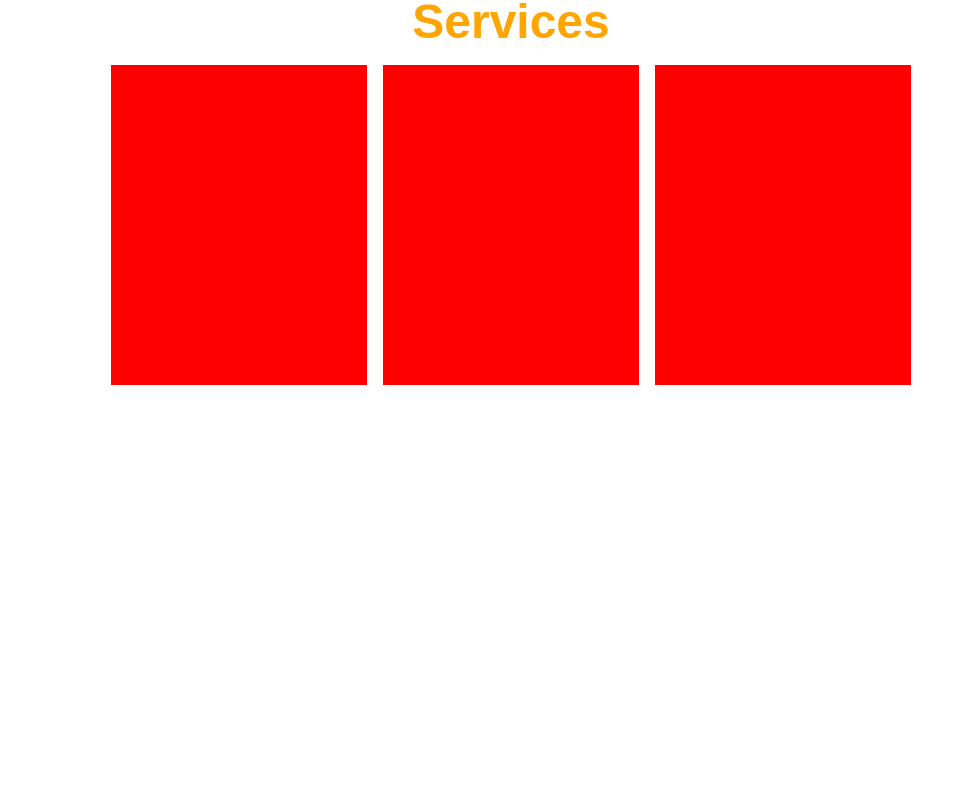
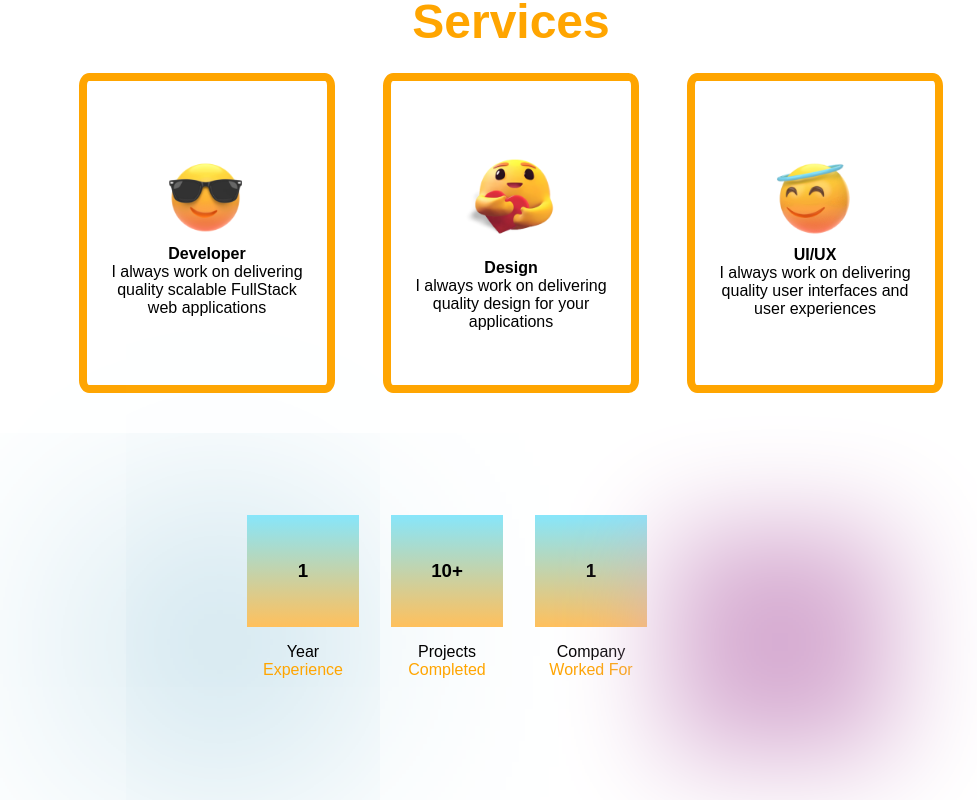
Before and after one commit to Manasseh-Kinyua/nasseh-kinyua, an Angular app: page / in a window 1280 px wide. Shown: the part 1600-2400 px from the top of the page, without its empty margins (129-1106 px from the left). Before the commit the page ends 2339 px from the top, so only its background shows below. Built offline with nearby package versions, Linux system fonts and the light colour scheme.

Commit message:
finish the experience section

```diff
--- a/src/app/app.component.html
+++ b/src/app/app.component.html
@@ -153,14 +153,92 @@
 
     <div class="services-holder">
       <div class="service-1 service-card">
+        <div class="service-card-img">
+          <img src="../assets/images/glasses.png" alt="">
+        </div>
 
+        <div class="service-card-header">
+          <h4>Developer</h4>
+        </div>
+        <div class="service-card-info">
+          <p>I always work on delivering quality scalable FullStack web applications</p>
+        </div>
       </div>
+
       <div class="service-1 service-card">
+        <div class="service-card-img">
+          <img src="../assets/images/heartemoji.png" alt="">
+        </div>
 
+        <div class="service-card-header">
+          <h4>Design</h4>
+        </div>
+        <div class="service-card-info">
+          <p>I always work on delivering quality design for your applications</p>
+        </div>
       </div>
+
       <div class="service-1 service-card">
+        <div class="service-card-img">
+          <img src="../assets/images/humble.png" alt="">
+        </div>
 
+        <div class="service-card-header">
+          <h4>UI/UX</h4>
+        </div>
+        <div class="service-card-info">
+          <p>I always work on delivering quality user interfaces and user experiences</p>
+        </div>
       </div>
     </div>
   </div>
 </div>
+
+<div class="experience">
+  <div class="experience-holder">
+    <div class="blur">
+
+    </div>
+    <div class="experience-circle">
+      <div class="circle">
+        <h3>1</h3>
+      </div>
+      <div class="exp-text">
+        <p>Year</p>
+        <p style="color: orange;">Experience</p>
+      </div>
+    </div>
+    <div class="experience-circle">
+      <div class="circle">
+        <h3>10+</h3>
+      </div>
+      <div class="exp-text">
+        <p>Projects</p>
+        <p style="color: orange;">Completed</p>
+      </div>
+    </div>
+    <div class="experience-circle">
+      <div class="circle">
+        <h3>1</h3>
+      </div>
+      <div class="exp-text">
+        <p>Company</p>
+        <p style="color: orange;">Worked For</p>
+      </div>
+    </div>
+    <div class="blur-2">
+
+    </div>
+  </div>
+</div>
+
+<div class="footer">
+  <div class="footer-wrapper">
+    <div class="footer-text">
+      <p>nassehkinyua@gmail.com</p>
+    </div>
+    <div class="footer-icons">
+
+    </div>
+  </div>
+</div>
--- a/src/app/app.component.scss
+++ b/src/app/app.component.scss
@@ -528,7 +528,7 @@
 
 .services {
     width: 100%;
-    height: 100vh;
+    height: 70vh;
     background: var(--mainBg);
 
     .services-wrapper {
@@ -555,18 +555,126 @@
 
         .services-holder {
             display: flex;
+            flex-wrap: wrap;
             align-items: center;
             justify-content: center;
-            column-gap: 1rem;
+            column-gap: 2rem;
             margin-top: 1rem;
+
+            .service-1 {
+                display: flex;
+                flex-direction: column;
+                align-items: center;
+                justify-content: center;
+                margin: .5rem .5rem;
+
+                .service-card-img {
+                    display: flex;
+                    align-items: center;
+                    justify-content: center;
+
+                    img {
+                        width: 6rem;
+                    }
+                }
+                .service-card-info {
+                    display: flex;
+                    align-items: center;
+                    justify-content: center;
+                    text-align: center;
+                    padding: 0rem 1rem;
+
+                    p {
+                        color: var(--mainText);
+                    }
+                }
+                .service-card-header {
+                    display: flex;
+                    align-items: center;
+                    justify-content: center;
+                    text-align: center;
+
+                    h4 {
+                        color: var(--mainText);
+                    }
+                }
+            }
         }
+    }
+}
+
+.experience {
+    width: 100%;
+    height: 60vh;
+
+    .experience-holder {
+        width: 80%;
+        margin: auto;
+        background: var(--mainBg);
+        display: flex;
+        flex-wrap: wrap;
+        align-items: center;
+        justify-content: center;
+
+        .blur {
+            -webkit-box-shadow: -11px 45px 243px 97px rgba(147,197,217,1);
+            -moz-box-shadow: -11px 45px 243px 97px rgba(147,197,217,1);
+            box-shadow: -11px 45px 243px 97px rgba(147,197,217,1);
+        }
+
+        .blur-2 {
+            -webkit-box-shadow: -11px 45px 110px 112px rgba(214,171,209,1);
+            -moz-box-shadow: -11px 45px 110px 112px rgba(214,171,209,1);
+            box-shadow: -11px 45px 110px 112px rgba(214,171,209,1);
+            margin-left: 8rem;
+        }
+
+        .experience-circle {
+            margin: 1rem;
+
+            .circle {
+                width: 7rem;
+                height: 7rem;
+                background: var(--cardBg);
+                display: flex;
+                align-items: center;
+                justify-content: center;
+                // border: .5rem solid var(--expCircleBorder);
+                background-image: linear-gradient(to bottom, #87e6fb 0%, #ffc05c 100%)
+                // border-radius: 50%;
+            }
+            .exp-text {
+                text-align: center;
+                padding-top: 1rem;
+            }
+        }
+    }
+}
+
+.footer {
+    width: 100%;
+    height: 70vh;
+    background-image: url(../assets/images/wave.png);
+    background-repeat: no-repeat;
+    background-size: cover;
+    display: flex;
+    align-items: center;
+    justify-content: center;
+
+    .footer-wrapper {
+        display: flex;
+        align-items: center;
+        justify-content: center;
+        // vertical-align: middle;
     }
 }
 
 .service-card {
     width: 16rem;
     height: 20rem;
-    background: red;
+    background: var(--cardBg);
+    border: .5rem solid var(--serviceCardBorderColor);
+    border-radius: 4%;
 }
 
 .button {
--- a/src/styles.scss
+++ b/src/styles.scss
@@ -5,6 +5,8 @@
     --aColor: rgb(45, 35, 35);
     --navBoundary: rgb(169, 166, 166);
     --serviceCardBorderColor: rgb(255, 165, 0);
+    --cardBg: rgb(255, 255, 255);
+    --expCircleBorder : rgb(255, 165, 0);
 }
 
 * {
```
